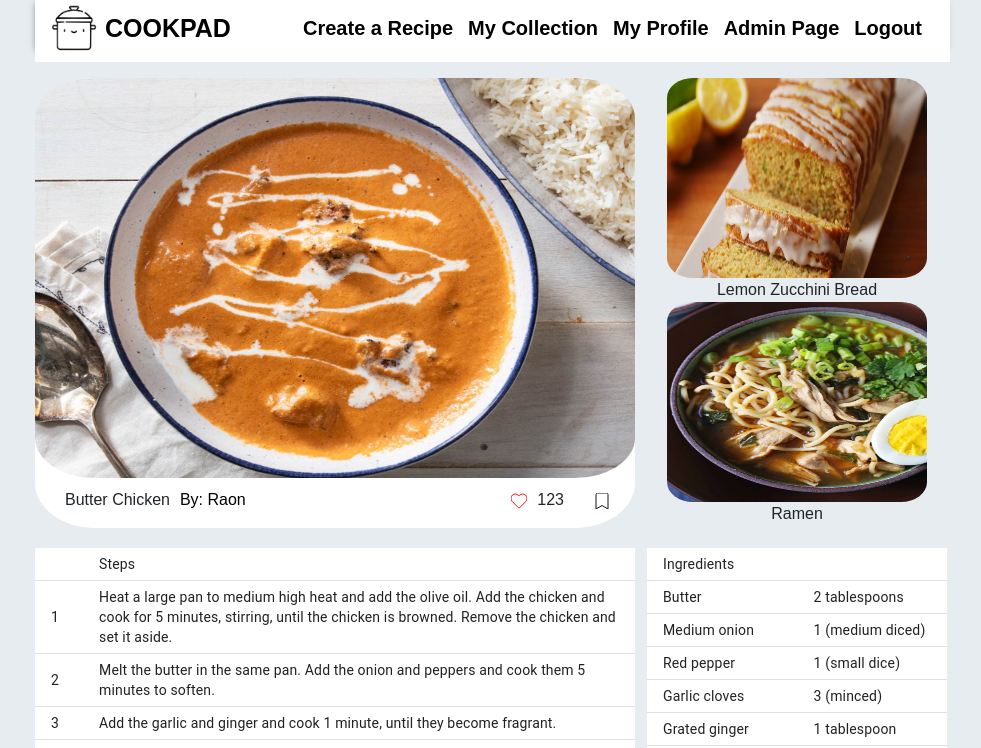
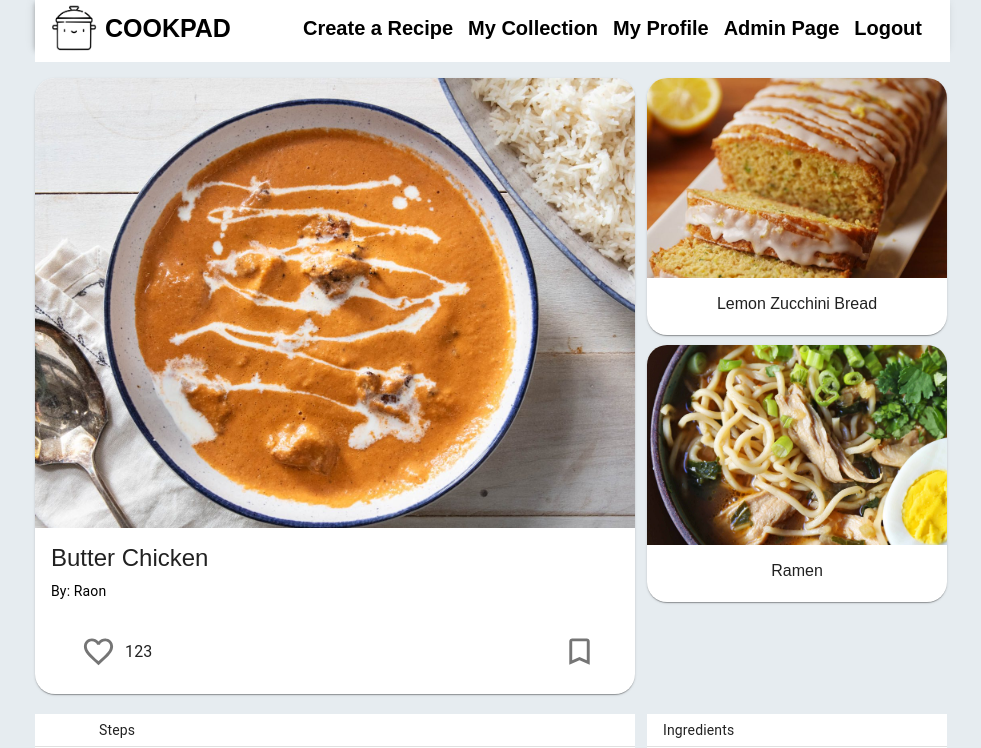
Before and after one commit to CatherineZM/CookPad, a React (Create React App) app: page /viewrecipe/0/0 in a window 1280 px wide. Shown: the top 748 px of the page, without its empty margins (149-1130 px from the left). Built offline with nearby package versions, Linux system fonts and the light colour scheme.

Commit message:
Change Styling for homepage, viewprofile&recipe

```diff
--- a/src/components/homePage/toprecipes/topRecipes.component.js
+++ b/src/components/homePage/toprecipes/topRecipes.component.js
@@ -1,22 +1,52 @@
 import React, { Component } from 'react';
 import {Link} from "react-router-dom"
-import "./style.css";
+import "./topRecipes.css";
 import { uid } from 'react-uid';
+import Card from '@material-ui/core/Card';
+import CardActionArea from '@material-ui/core/CardActionArea';
+//import CardActions from '@material-ui/core/CardActions';
+import CardContent from '@material-ui/core/CardContent';
+import CardMedia from '@material-ui/core/CardMedia';
+import Typography from '@material-ui/core/Typography';
 
-export default class TopRecipes extends Component {
+import { withStyles } from '@material-ui/core/styles';
+
+const styles = {
+    card:{
+        borderRadius: 20,
+        width:260,
+    },
+  };
+
+class TopRecipes extends Component {
     render(){
-        const {recipes, top3_recipe, userid} = this.props;
+        const {classes, clickRecipe, recipes, top3_recipe, userid} = this.props;
         return(
             <div id="top-recipe">
                 {top3_recipe.map((id)=>(
-                    <div key={uid(recipes[id].title)}>
+                    <div key={uid(recipes[id].title)} className="view-other">
                         <Link to={"/viewrecipe/"+ userid + "/" + recipes[id].id}>
-                        <img src={recipes[id].src} alt="" height="200px" width="260px"></img>
+                            <Card className={classes.card}>
+                                <CardActionArea >
+                                    <CardMedia
+                                        height="200"
+                                        component="img"
+                                        alt={recipes[id].title}
+                                        image={recipes[id].src}
+                                    />
+                                    <CardContent>
+                                    <Typography gutterBottom variant="body" component="h6">
+                                    {recipes[id].title}
+                                    </Typography>
+                                    </CardContent>
+                                </CardActionArea>
+                            </Card>
                         </Link>
-                    <div>{recipes[id].title}</div>
                     </div>
                 ))}
             </div>
         )
     }
 }
+
+export default withStyles(styles)(TopRecipes);
--- a/src/components/homePage/toprecipes/style.css
+++ b/src/components/homePage/toprecipes/topRecipes.css
@@ -3,11 +3,5 @@
     float: left;
     margin-top: 20px;
     text-align:center;
-    background-color: white;
     border-radius: 25px;
 }
-
-#top-recipe img{
-    border-radius: 25px;
-
-}
--- a/src/components/myCollection/myCollection.component.js
+++ b/src/components/myCollection/myCollection.component.js
@@ -69,6 +69,10 @@ export default class MyCollection extends Component {
         })
     }
 
+    clickRecipe=(userid,rid)=>{
+        window.location = "/viewrecipe/"+ userid + "/" + rid;
+    }
+
     render(){
         return(
             <div>
@@ -81,6 +85,7 @@ export default class MyCollection extends Component {
                     recipes={this.state.recipes}
                     clickHeart={this.clickHeart}
                     clickStar={this.clickStar}
+                    clickRecipe={this.clickRecipe}
                     userid={this.state.uid}
                 />
                 </div>
--- a/src/components/recipelist/recipelist.component.js
+++ b/src/components/recipelist/recipelist.component.js
@@ -20,6 +20,7 @@ import { withStyles } from '@material-ui/core/styles';
 const styles = {
     root: {
         maxWidth: 380,
+        borderRadius: 20,
     },
     media: {
         height: 250,
@@ -56,7 +57,6 @@ class ReceipeList extends Component {
                         </CardActionArea>
                         <CardActions disableSpacing>
                             <div className="like-class">
-
                                 <FormControlLabel
                                 labelPlacement="end"
                                 className={classes.likeButton}
@@ -69,7 +69,7 @@ class ReceipeList extends Component {
                                 />
                             </div>
                         </CardActions>
-                        </Card>
+                    </Card>
                 </div>
             ))}
             </div>
--- a/src/components/viewProfile/viewProfile.component.js
+++ b/src/components/viewProfile/viewProfile.component.js
@@ -98,13 +98,11 @@ export default class ViewProfile extends Component {
                 user: currUser
             })
         }
-
     }
 
     render(){
         return(
             <div>
-
             <Container maxWidth='md'>
                 <Navbar uid={this.state.curruid}/>
                 <div id="user-profile">
--- a/src/components/viewRecipe/viewRecipe.component.js
+++ b/src/components/viewRecipe/viewRecipe.component.js
@@ -1,6 +1,5 @@
 import React, { Component } from 'react';
 import Navbar from "../Navbar/navbar.component";
-import { FaHeart, FaBookmark } from "react-icons/fa";
 import { Link } from "react-router-dom"
 import Container from "@material-ui/core/Container"
 import Ingredients from "./ingredients.component"
@@ -8,12 +7,39 @@ import Steps from "./steps.component"
 import {uid} from "react-uid"
 import './viewRecipe.css'
 
+import Card from '@material-ui/core/Card';
+import CardActionArea from '@material-ui/core/CardActionArea';
+import CardActions from '@material-ui/core/CardActions';
+import CardContent from '@material-ui/core/CardContent';
+import CardMedia from '@material-ui/core/CardMedia';
+import Typography from '@material-ui/core/Typography';
+import Favorite from '@material-ui/icons/Favorite';
+import FavoriteBorder from '@material-ui/icons/FavoriteBorder';
+import BookmarkIcon from '@material-ui/icons/Bookmark';
+import BookmarkBorderIcon from '@material-ui/icons/BookmarkBorder';
+import { yellow } from '@material-ui/core/colors';
+import Checkbox from '@material-ui/core/Checkbox';
+import FormControlLabel from '@material-ui/core/FormControlLabel';
 // hardcoded images
 import recipe1 from '../../recipes/butter-chicken.jpg'
 import recipe2 from '../../recipes/lemon-zucchini-bread.jpg'
 import recipe3 from '../../recipes/ramen.jpg'
 
-export default class ViewRecipe extends Component {
+import { withStyles } from '@material-ui/core/styles';
+
+const styles = {
+    card:{
+        borderRadius: 20,
+    },
+    likeButton:{
+        paddingLeft: 40,
+    },
+    saveButton: {
+        marginLeft: 385,
+    },
+  };
+
+class ViewRecipe extends Component {
     constructor(props){
         super(props);
         // the current recipe will be fetch from database
@@ -99,36 +125,65 @@ export default class ViewRecipe extends Component {
     }
 
     render(){
+        const {classes} = this.props;
         return(
             <div>
-
             <Container maxWidth="md">
                 <Navbar uid={this.state.uid}/>
                 <div className="recipe-des">
-                    <img src={this.state.recipe.src} alt="" width="600px" height="400px"/>
-                    <div className="recipe-des-text">
-                        <span id="title">{this.state.recipe.title+" "}</span>
-                    <p id="author"><Link to={"/viewprofile/"+ this.state.recipe.creator.uid+ "/" + this.state.uid}>{"By: "+this.state.recipe.creator.username}</Link></p>
-                        {this.state.recipe.collected && <FaBookmark className="star" onClick={()=>this.clickStar(this.state.recipe.id)}/>}
-                        {!this.state.recipe.collected && <FaBookmark className="hollow-star" onClick={()=>this.clickStar(this.state.recipe.id)}/>}
-                        <span id="like-count">{this.state.recipe.likes}</span>
-                        {this.state.recipe.liked && <FaHeart className="likes" onClick={()=>this.clickHeart(this.state.recipe.id)}/>}
-                        {!this.state.recipe.liked && <FaHeart className="dislikes" onClick={()=>this.clickHeart(this.state.recipe.id)}/>}
-                    </div>
-
+                    <Card className={classes.card}>
+                        <CardMedia
+                            component="img"
+                            alt={this.state.recipe.title}
+                            image={this.state.recipe.src}
+                        />
+                        <CardContent>
+                        <Typography gutterBottom variant="body" component="h4">
+                            {this.state.recipe.title}
+                        </Typography>
+                        <Typography variant="body2" color="textSecondary" component="p">
+                            <Link to={"/viewprofile/"+ this.state.recipe.creator.uid+ "/" + this.state.uid}>{"By: "+this.state.recipe.creator.username}</Link>
+                        </Typography>
+                        </CardContent>
+                        <CardActions disableSpacing>
+                            <div className="like-class">
+                                <FormControlLabel
+                                className={classes.likeButton}
+                                labelPlacement="end"
+                                control={<Checkbox disableRipple={true} onChange={()=>this.clickHeart(this.state.recipe.id)} icon={<FavoriteBorder fontSize="large"/>} checkedIcon={<Favorite fontSize="large"/>} name="liked" />}
+                                label={this.state.recipe.likes}
+                                />
+                                <FormControlLabel
+                                className={classes.saveButton}
+                                control={<Checkbox disableRipple={true} onChange={()=>this.clickStar(this.state.recipe.id)} icon={<BookmarkBorderIcon fontSize="large"/>} checkedIcon={<BookmarkIcon fontSize="large" style={{color: yellow[600] }}/>} name="saved" />}
+                                />
+                            </div>
+                        </CardActions>
+                    </Card>
                 </div>
 
                 <div className="recommendations">
                 {this.state.top3_recipe.map((recipe)=>(
-                    <div key={uid(recipe.title)}>
-                        <Link to={"/viewrecipe/"+ this.state.uid + "/" + recipe.id}>
-                        <img src={recipe.src} alt="" height="200px" width="260px"></img>
-                        </Link>
-                    <div>{recipe.title}</div>
+                    <div key={uid(recipe.title)} className="view-other">
+                        <Card className={classes.card}>
+                            <CardActionArea>
+                                <Link to={"/viewrecipe/"+ this.state.uid + "/" + recipe.id}/>
+                                <CardMedia
+                                    height="200"
+                                    component="img"
+                                    alt={recipe.title}
+                                    image={recipe.src}
+                                />
+                                <CardContent>
+                                <Typography gutterBottom variant="body" component="h6">
+                                    {recipe.title}
+                                </Typography>
+                                </CardContent>
+                            </CardActionArea>
+                        </Card>
                     </div>
                     ))}
                 </div>
-
 
                 <div className="mid-section">
                     <Steps
@@ -154,3 +209,5 @@ export default class ViewRecipe extends Component {
         )
     }
 }
+
+export default withStyles(styles)(ViewRecipe);
--- a/src/components/viewRecipe/viewRecipe.css
+++ b/src/components/viewRecipe/viewRecipe.css
@@ -1,4 +1,3 @@
-
 .recipe-ingredients{
     max-width:300px;
     background-color: white;
@@ -28,10 +27,6 @@
     border-radius: 10%;
 }
 
-img{
-    border-radius: 10%;
-}
-
 .recipe-steps{
     max-width: 600px;
     background-color: white;
@@ -41,7 +36,6 @@ img{
     margin-top: 10px;
     margin-left: 20px;
 }
-
 
 .recipe-des-text #like-count{
     position: relative;
@@ -59,44 +53,6 @@ img{
     margin-left: 10px;
 }
 
-.likes{
-    color: red;
-    border-radius: 10px;
-    border-color: black;
-    cursor: pointer;
-    float: right;
-    margin-top: 5px;
-    margin-right: 10px;
+.view-other{
+    margin-bottom: 10px;
 }
-
-.dislikes{
-    color: white;
-    stroke:red;
-    stroke-width: 30;
-    cursor: pointer;
-    float: right;
-    margin-top: 5px;
-    margin-right: 10px;
-}
-
-
-.star{
-    color:black;
-    border-radius: 10px;
-    margin-right: 10px;
-    cursor: pointer;
-    float: right;
-    margin-right: 25px;
-    margin-top: 5px;
-}
-
-.hollow-star{
-    color: white;
-    stroke:  black;
-    margin-right: 10px;
-    stroke-width: 30;
-    cursor: pointer;
-    float: right;
-    margin-right: 25px;
-    margin-top: 5px;
-}
```
Also changed, not shown: src/components/homePage/rightpanel/homePageRightPanel.component.js (+32 -11 lines), src/components/homePage/rightpanel/homePageRightPanel.css (renamed from src/components/homePage/rightpanel/style.css, +6 -14 lines).
